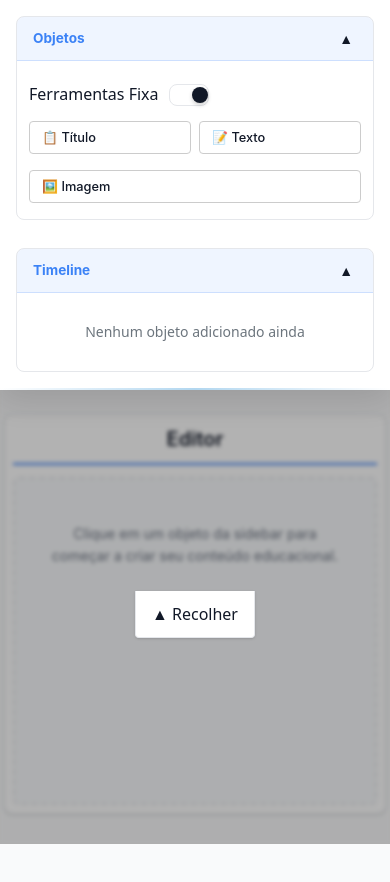
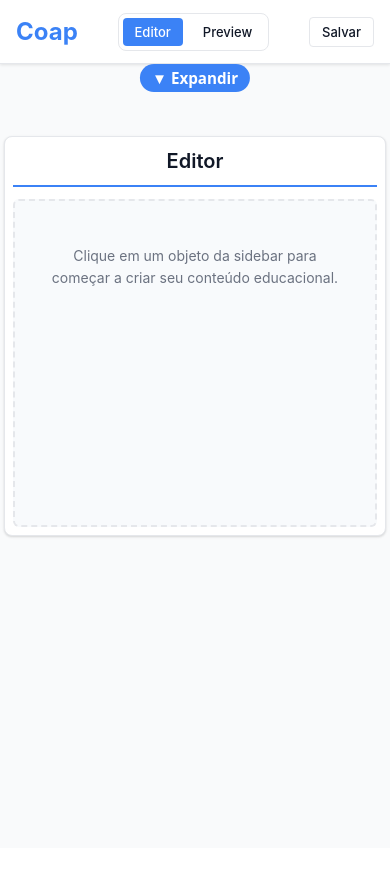
Before and after one commit to EricCoisa/Coap, a React (Vite) app: page / in a window 390 px wide. Shown: the top 882 px of the page. After the commit the page ends 848 px from the top, so only its background shows below. Built offline with nearby package versions, Linux system fonts and the light colour scheme.

Commit message:
Enhance mobile experience:

```diff
--- a/src/components/objects/richtext/quill-mobile.css
+++ b/src/components/objects/richtext/quill-mobile.css
@@ -1,6 +1,8 @@
 /* Estilos globais adicionais para Quill no mobile */
 
 /* Melhorar seleção de texto no mobile */
+
+
 @media (max-width: 768px) {
   .ql-editor {
     -webkit-user-select: text;
@@ -55,4 +57,36 @@
     border-color: #007acc;
     box-shadow: 0 0 0 2px rgba(0,122,204,0.2);
   }
+
+  /* SOLUÇÃO MOBILE: Permitir overflow na toolbar e containers */
+  .ql-toolbar {
+    overflow: visible !important;
+  }
+
+  .ql-container {
+    overflow: visible !important;
+  }
+
+  .ql-snow {
+    overflow: visible !important;
+  }
 }
+
+/* GARANTIR que funcione em TODOS os dispositivos móveis */
+@media (max-width: 768px), (pointer: coarse) {
+  .ql-toolbar {
+    overflow: visible !important;
+  }
+
+  .ql-container {
+    overflow: visible !important;
+  }
+
+  .ql-snow {
+    overflow: visible !important;
+  }
+}
+ .ql-toolbar {
+    overflow: visible !important;
+    background-color: rebeccapurple;
+  }
--- a/src/components/objects/richtext/richtext.styles.ts
+++ b/src/components/objects/richtext/richtext.styles.ts
@@ -105,8 +105,8 @@ export const RichTextContainer = styled.div<{ toolbarState: boolean }>`
         }
 
         .ql-picker-options {
-          max-height: 200px;
-          overflow-y: auto;
+          max-height: 200px !important;
+          overflow-y: auto !important;
 
           .ql-picker-item {
             padding: 8px 12px !important;
@@ -233,7 +233,7 @@ export const RichTextContainer = styled.div<{ toolbarState: boolean }>`
     @media (max-width: 900px) {
       left: 0 !important;
       right: 0 !important;
-      top: 104px !important; /* Header + sidebar colapsada */
+      top: 63px !important; /* Header + sidebar colapsada */
       width: 100% !important;
     }
 
--- a/src/components/objects/richtext/richtext.tsx
+++ b/src/components/objects/richtext/richtext.tsx
@@ -3,8 +3,6 @@ import Quill, { Delta } from 'quill';
 import 'quill/dist/quill.snow.css';
 // Importar módulos específicos do Quill para garantir funcionalidade
 import 'quill/dist/quill.core.css';
-// Importar estilos mobile personalizados
-import './quill-mobile.css';
 import './quill-mobile-width.css';
 import { RichTextContainer } from './richtext.styles';
 import type { ObjectMode } from '../../../types/objects';
@@ -216,6 +214,8 @@ function RichText(props: RichTextProps) {
       if (currentValue.current) {
         setQuillContent(quillInstance.current, currentValue.current);
       }
+
+
 
       // Aplicar estilo inicial se definido - apenas no modo edit
       if (props.defaultStyle && mode === 'edit') {
--- a/src/components/sidebar/components/tools/components/objectButton.tsx
+++ b/src/components/sidebar/components/tools/components/objectButton.tsx
@@ -7,7 +7,7 @@ export interface ObjectButtonProps {
   isInsertMode?: boolean;
 }
 
-// Componente para cada botão de objeto - APENAS CLICK (sem drag)
+// Componente para cadla botão de objeto - APENAS CLICK (sem drag)
 export function ObjectButton({ obj, handleAddObject, isSelected = false, isInsertMode = false }: ObjectButtonProps) {
     function handleAddObjectClick(obj: AnyObject) {
       return () => handleAddObject(obj);
--- a/src/components/sidebar/components/tools/tools.tsx
+++ b/src/components/sidebar/components/tools/tools.tsx
@@ -7,6 +7,7 @@ import Switch from '../../../switch/switch';
 import { AddObject, SetToolbar, SetInsertMode } from '../../../../store/application/actions/applicationAction';
 import { ObjectButton } from './components/objectButton';
 import type { AnyObject } from '../../../../types/objects';
+import { useSidebar } from '../../../../hooks/useSidebar';
 
 const connector = connectUtil(
   (state: RootStateBase) => ({
@@ -22,6 +23,7 @@ export interface ToolsProps extends BaseComponentProps, PropsFromRedux<typeof co
 }
 
 function ToolsComponent(props : ToolsProps) {
+  const { setIsMinimized } = useSidebar();
 
    function handleToolbar() {
     props.SetToolbar(!props.toolbar);
@@ -29,6 +31,9 @@ function ToolsComponent(props : ToolsProps) {
 
   // Função para ativar modo de inserção (agora para mobile E desktop)
   function handleInsertModeClick(object: AnyObject) {
+    // Detectar se é mobile para fechar sidebar automaticamente
+    const isMobile = window.matchMedia('(max-width: 900px)').matches;
+
     // SEMPRE usar modo de inserção (tanto mobile quanto desktop)
     if (props.insertMode?.isActive && props.insertMode?.selectedObject?.id === object.id) {
       // Se já está no modo de inserção com o mesmo objeto, desativa
@@ -36,6 +41,11 @@ function ToolsComponent(props : ToolsProps) {
     } else {
       // Ativa o modo de inserção com este objeto
       props.SetInsertMode(true, object);
+
+      // 📱 MOBILE: Fechar sidebar automaticamente após seleção para melhor UX
+      if (isMobile) {
+        setIsMinimized(true);
+      }
     }
   }
 
--- a/src/components/sidebar/sidebar.styles.ts
+++ b/src/components/sidebar/sidebar.styles.ts
@@ -66,7 +66,7 @@ export const SidebarOverlay = styled.div<{ $isVisible: boolean }>`
   }
 `;
 
-export const MinimizeButton = styled.button<{ $isMinimized?: boolean }>`
+export const MinimizeButton = styled.button<{ $isMinimized?: boolean; $toolbar?: boolean; $currentQuill?: boolean }>`
   display: none;
   background: ${({ theme }) => theme.colors.surface};
   border: 1px solid ${({ theme }) => theme.colors.border};
@@ -80,10 +80,7 @@ export const MinimizeButton = styled.button<{ $isMinimized?: boolean }>`
   font-size: 1rem;
   font-weight: 500;
 
-  &:hover {
-    background: ${({ theme }) => theme.colors.objectBackground};
-    transform: translateY(2px);
-  }
+
 
   &:focus {
     outline: 2px solid ${({ theme }) => theme.colors.primary};
@@ -93,18 +90,28 @@ export const MinimizeButton = styled.button<{ $isMinimized?: boolean }>`
   ${mediaQueries.sidebarCollapse} {
     display: block;
     position: fixed;
-    top: ${({ $isMinimized }) => $isMinimized ? '0' : '70vh'};
-    bottom: auto;
     left: 50%;
     transform: translateX(-50%);
-    z-index: ${({ theme }) => theme.zIndex.sidebar + 1};
-    min-width: 120px;
+    z-index: ${({ theme }) => theme.zIndex.sidebar -1 };
+    min-width: 80px;
+    font-size: 0.95rem;
+    padding: 4px 12px;
+    box-shadow: none;
+    border: none;
+    background: ${({ theme, $isMinimized }) => $isMinimized ? theme.colors.primary : theme.colors.surface};
+    color: ${({ theme, $isMinimized }) => $isMinimized ? theme.colors.surface : theme.colors.text};
+    border-radius: 16px;
+        top: ${({ $isMinimized, $toolbar, $currentQuill }) => $isMinimized
+      ? `calc(var(--header-height, ${($toolbar == true && $currentQuill == true) ? '102px' : '56px'}) + 8px)`
+      : `calc(var(--sidebar-height, 70vh) + 8px)`};
 
-    ${({ $isMinimized, theme }) => $isMinimized && `
-      border-radius: 0 0 ${theme.borderRadius.sm} ${theme.borderRadius.sm};
-      border-top: none;
-      box-shadow: 0 4px 12px rgba(0, 0, 0, 0.15);
-      animation: pulse 2s infinite;
+    /* Usa variáveis CSS para garantir responsividade. Ajuste --header-height e --toolbar-height no layout principal. */
+    transition: all 0.1s;
+    ${({ $isMinimized }) => $isMinimized && `
+      font-weight: 600;
+      box-shadow: none;
+      border: none;
+      animation: none;
     `}
   }
 
--- a/src/components/sidebar/sidebar.tsx
+++ b/src/components/sidebar/sidebar.tsx
@@ -5,10 +5,13 @@ import { useSidebar } from '../../hooks/useSidebar';
 import TimeLine from './components/timeline/timeline';
 import Tools from './components/tools/tools';
 import SidebarSection from './components/sidebarSection';
+import type { RootStateBase } from '../../store/rootReducer';
+import { useEffect, useRef } from 'react';
 
 const connector = connectUtil(
-  () => ({
-
+  (_state: RootStateBase) => ({
+    toolbar: _state.ApplicationReducer.toolbar,
+    currentQuillId: _state.QuillReducer.currentQuillId ?? null,
   }),
   {}
 );
@@ -19,6 +22,32 @@ export interface SidebarProps extends BaseComponentProps, PropsFromRedux<typeof
 
 function SidebarComponent(props: SidebarProps) {
   const { isMinimized, setIsMinimized } = useSidebar();
+  const sidebarRef = useRef<HTMLElement>(null);
+
+  // Calcular dinamicamente a altura do sidebar para posicionar o botão
+  useEffect(() => {
+    function updateSidebarHeight() {
+      if (sidebarRef.current && !isMinimized) {
+        const sidebarHeight = sidebarRef.current.offsetHeight;
+        // Definir a variável CSS com a altura atual do sidebar
+        document.documentElement.style.setProperty('--sidebar-height', `${sidebarHeight}px`);
+      }
+    }
+
+    // Atualizar altura inicial
+    updateSidebarHeight();
+
+    // Usar ResizeObserver para monitorar mudanças no tamanho do sidebar
+    const resizeObserver = new ResizeObserver(updateSidebarHeight);
+    if (sidebarRef.current) {
+      resizeObserver.observe(sidebarRef.current);
+    }
+
+    // Cleanup
+    return () => {
+      resizeObserver.disconnect();
+    };
+  }, [isMinimized]);
 
 
   function toggleMinimize() {
@@ -29,10 +58,11 @@ function SidebarComponent(props: SidebarProps) {
     setIsMinimized(true);
   }
 
+  useEffect(()=>{console.log("CurrentQuilllll", props.currentQuillId)},[props.currentQuillId])
   return (
     <>
       <SidebarOverlay $isVisible={!isMinimized} onClick={handleOverlayClick} />
-      <Sidebar className={props.className} style={props.style} $isMinimized={isMinimized}>
+      <Sidebar ref={sidebarRef} className={props.className} style={props.style} $isMinimized={isMinimized}>
         <SidebarSection title="Objetos" collapsible={true}>
           <Tools isMinimized={isMinimized} />
         </SidebarSection>
@@ -42,7 +72,7 @@ function SidebarComponent(props: SidebarProps) {
         </SidebarSection>
       </Sidebar>
 
-      <MinimizeButton onClick={toggleMinimize} $isMinimized={isMinimized}>
+      <MinimizeButton onClick={toggleMinimize} $toolbar={props.toolbar} $currentQuill={props.currentQuillId != null} $isMinimized={isMinimized}>
         {isMinimized ? '▼ Expandir' : '▲ Recolher'}
       </MinimizeButton>
     </>
--- a/src/contexts/SidebarContext.tsx
+++ b/src/contexts/SidebarContext.tsx
@@ -15,7 +15,9 @@ interface SidebarProviderProps {
 }
 
 export function SidebarProvider({ children }: SidebarProviderProps) {
-  const [isMinimized, setIsMinimized] = useState(false);
+  // Sidebar inicia fechado no mobile, aberto no desktop
+  const isMobile = typeof window !== 'undefined' && window.matchMedia('(max-width: 900px)').matches;
+  const [isMinimized, setIsMinimized] = useState(isMobile);
 
   const value = {
     isMinimized,
```
